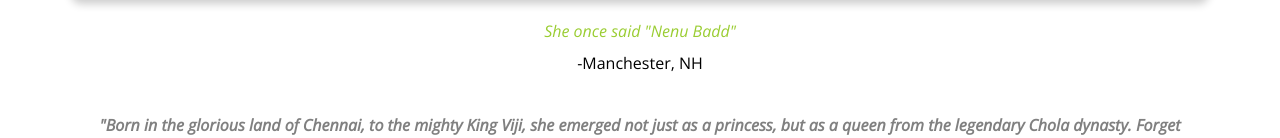
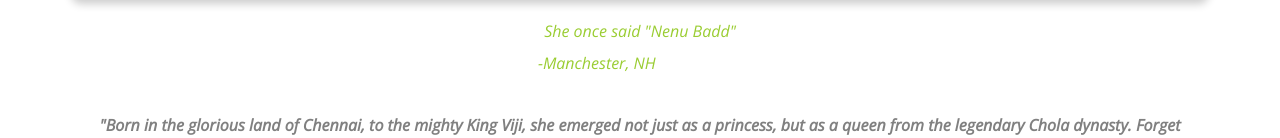
Before and after one commit to isashank1996/webpage, a plain HTML site: page index.html in a window 1280 px wide. Shown: the part 1670-1808 px from the top of the page. Drawn offline with nearby package versions, Linux system fonts and the light colour scheme.

Commit message:
Update index.html

```diff
--- a/index.html
+++ b/index.html
@@ -154,7 +154,7 @@ h4 {
                 <blockquote>
                     She once said "Nenu Badd"
                 </blockquote>
-                        -Manchester, NH
+                        <p style = "margin-left: 20px", font-color = "black">-Manchester, NH</p>
 
         </section>
         <section>
```
